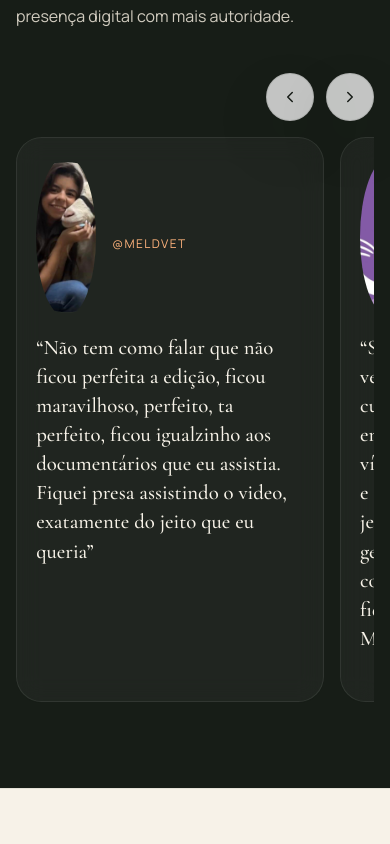
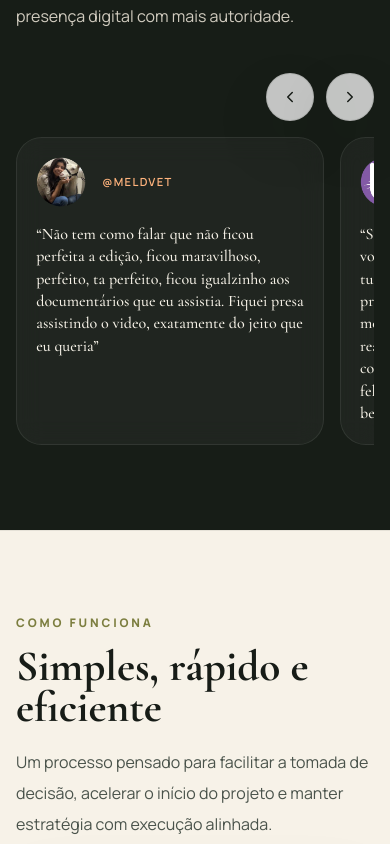
Before and after one commit to Wallaceoll/Nest-Studio-Vercel, a React (Vite) app: page / in a window 390 px wide. Shown: the part 9540-10384 px from the top of the page. Built offline with nearby package versions, Linux system fonts and the light colour scheme.

Commit message:
adjust screen to coverage all

```diff
--- a/src/styles.css
+++ b/src/styles.css
@@ -829,54 +829,26 @@ button {
   flex-shrink: 0;
 }
 
-@media (max-width: 768px) {
-  .testimonial-image {
-    min-height: 160px;
-    max-height: 240px;
-  }
-  .testimonial-author {
-    font-size: 0.75rem;
-  }
-}
-
-.testimonial-card::before {
-  content: '';
-  position: absolute;
-  inset: 0;
-  background: linear-gradient(
-    to top,
-    rgba(0,0,0,0.6),
-    transparent 50%
-  );
-  opacity: 0;
-  transition: opacity 300ms ease;
-}
-
-.testimonial-card:hover::before {
-  opacity: 1;
+.testimonial-author {
+  font-size: 0.85rem;
+  font-weight: 600;
+  letter-spacing: 0.12em;
+  text-transform: uppercase;
+  color: var(--accent);
+  margin: 0;
 }
 
 .testimonial-quote {
   flex: 1;
   margin: 0;
   font-family: 'Cormorant Garamond', serif;
-  font-size: clamp(1.3rem, 2.2vw, 1.9rem);
+  font-size: clamp(1.1rem, 2vw, 1.6rem);
   line-height: 1.4;
   color: var(--text-light);
 }
 
 .testimonial-card::before {
   display: none;
-}
-
-.testimonial-author {
-  position: relative;
-  z-index: 1;
-  margin-top: 0.8rem;
-  font-size: 0.75rem;
-  letter-spacing: 0.12em;
-  text-transform: uppercase;
-  color: var(--accent);
 }
 
 .step-card {
@@ -918,30 +890,37 @@ button {
   color: var(--text-light);
   border-radius: 2.2rem;
   box-shadow: var(--shadow-strong);
+  display: grid;
+  grid-template-columns: 1fr 1fr;
+  width: 100%;
 }
 
 .cta-copy {
   padding: 2rem;
+  display: flex;
+  flex-direction: column;
+  justify-content: center;
 }
 
 .cta-copy h2 {
   margin: 1rem 0 0;
   font-family: 'Cormorant Garamond', serif;
-  font-size: clamp(3rem, 5vw, 4.8rem);
-  line-height: 0.94;
+  font-size: clamp(2.5rem, 5vw, 4rem);
+  line-height: 1.1;
   color: #fff;
 }
 
 .cta-copy p {
   margin: 1.4rem 0 0;
   font-size: 1rem;
-  line-height: 1.95;
+  line-height: 1.6;
   color: rgba(221, 216, 206, 0.9);
 }
 
 .cta-actions {
   display: flex;
-  flex-direction: column;
+  flex-direction: row;
+  flex-wrap: wrap;
   gap: 0.9rem;
   margin-top: 2rem;
 }
@@ -950,17 +929,21 @@ button {
   margin-top: 2rem;
   padding-top: 2rem;
   border-top: 1px solid rgba(255, 255, 255, 0.1);
+  display: flex;
+  flex-wrap: wrap;
+  gap: 1rem;
 }
 
 .contact-card {
-  display: flex;
+  display: inline-flex;
   align-items: center;
   gap: 0.75rem;
-  padding: 1rem 1.1rem;
+  padding: 0.8rem 1.2rem;
   border-radius: 1.5rem;
   background: rgba(255, 255, 255, 0.06);
   color: rgba(247, 242, 232, 0.95);
   backdrop-filter: blur(8px);
+  white-space: nowrap;
 }
 
 .contact-card svg {
@@ -1169,7 +1152,6 @@ button {
   .contact-grid,
   .services-grid,
   .steps-grid,
-
   .services-header,
   .about-grid,
   .cta-block,
@@ -1250,7 +1232,6 @@ button {
   }
 
   .services-grid,
-
   .contact-grid {
     grid-template-columns: repeat(3, minmax(0, 1fr));
   }
@@ -1281,3 +1262,45 @@ button {
     align-items: end;
   }
 }
+
+@media (max-width: 768px) {
+  .testimonial-image {
+    width: 50px;
+    height: 50px;
+  }
+
+  .testimonial-author {
+    font-size: 0.7rem;
+  }
+
+  .testimonial-quote {
+    font-size: 1rem;
+  }
+
+  .contact-card {
+    white-space: normal;
+    flex: 1;
+  }
+
+  .cta-actions {
+    flex-direction: column;
+  }
+
+  .contact-grid {
+    flex-direction: column;
+  }
+}
+
+@media (max-width: 1024px) {
+  .cta-block {
+    grid-template-columns: 1fr;
+  }
+
+  .cta-media {
+    min-height: 300px;
+  }
+
+  .cta-copy {
+    padding: 2rem;
+  }
+}
```
